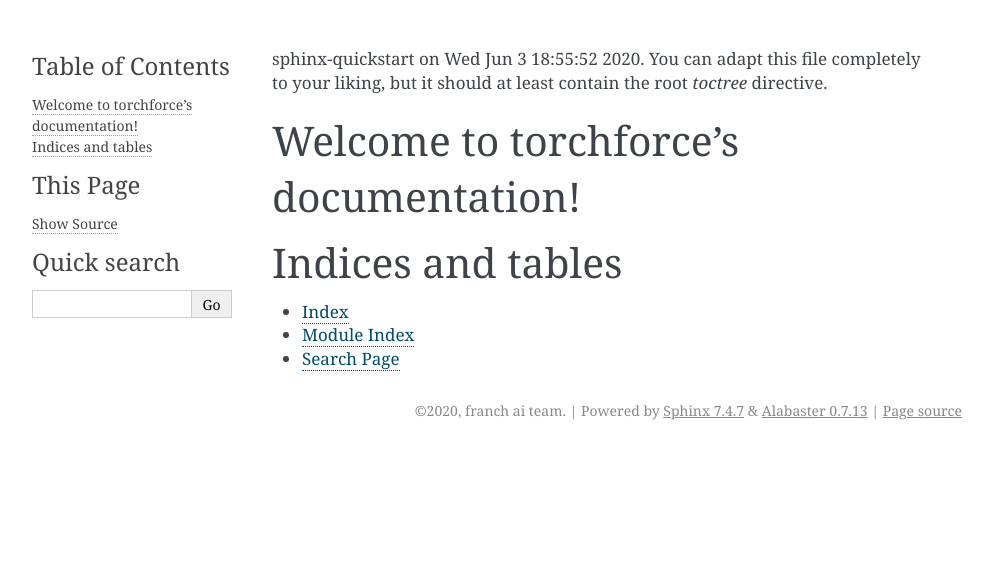
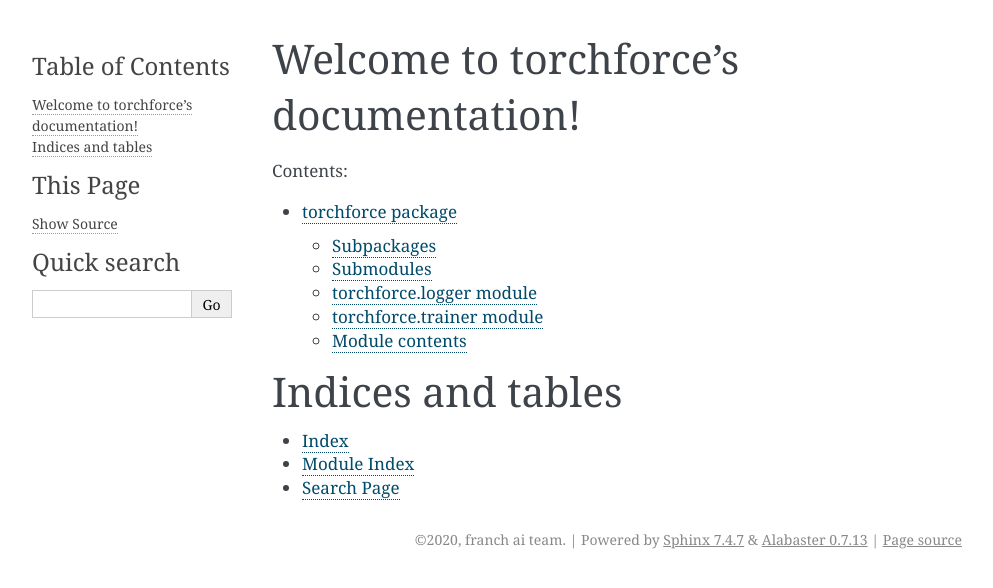
Before and after one commit to french-ai/reinforcement, a Sphinx documentation site: the page built from docs/index.rst, in a window 1280 px wide. Shown: the top 588 px of the page, without its empty margins (148-1141 px from the left). Built offline with Sphinx 7.4.7, drawn with Linux system fonts in a browser that asks for light colours.

Commit message:
add torchforce

```diff
--- a/docs/index.rst
+++ b/docs/index.rst
@@ -1,8 +1,3 @@
-.. torchforce documentation master file, created by
-sphinx-quickstart on Wed Jun  3 18:55:52 2020.
-You can adapt this file completely to your liking, but it should at least
-contain the root `toctree` directive.
-
 Welcome to torchforce's documentation!
 ======================================
 
@@ -10,7 +5,7 @@ Welcome to torchforce's documentation!
    :maxdepth: 2
    :caption: Contents:
 
-
+   torchforce
 
 Indices and tables
 ==================
```
